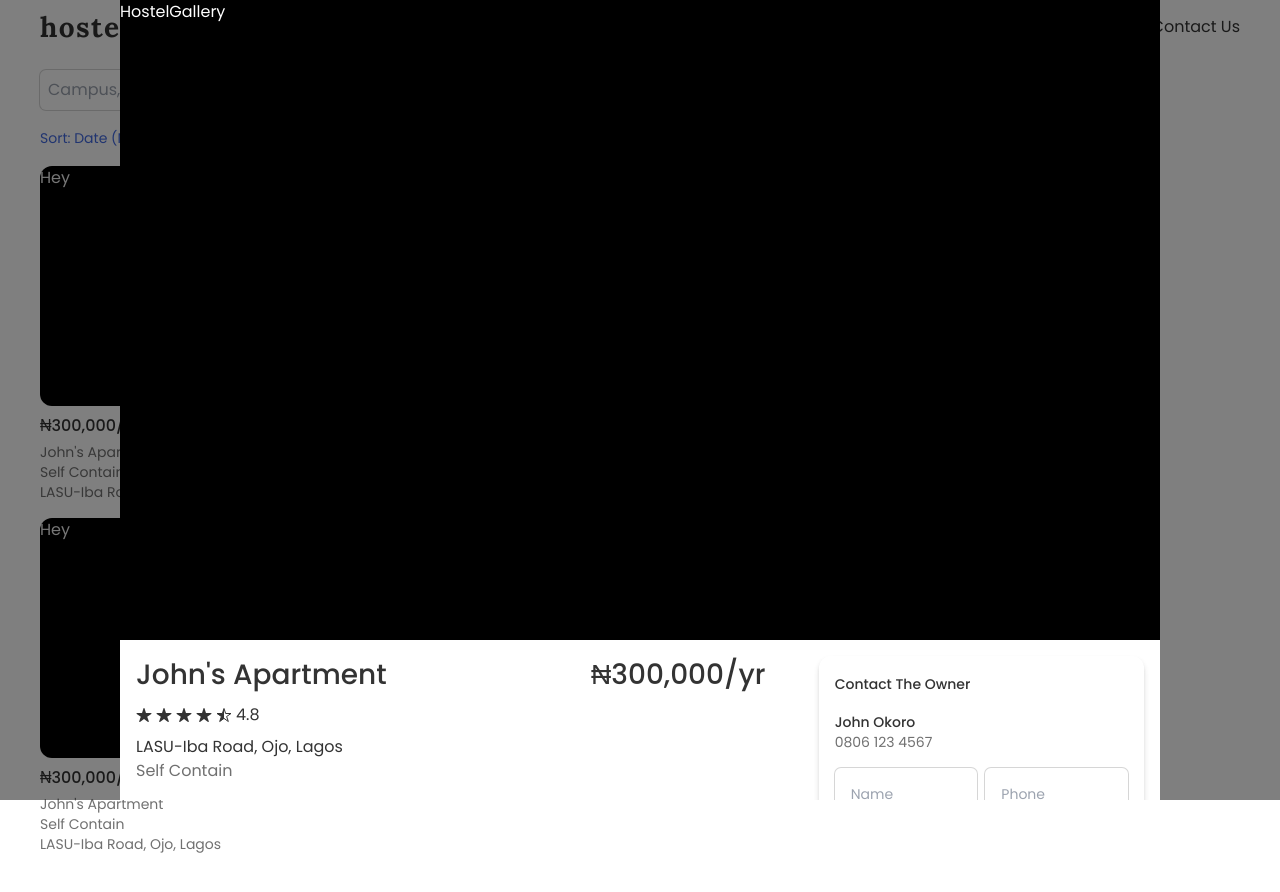
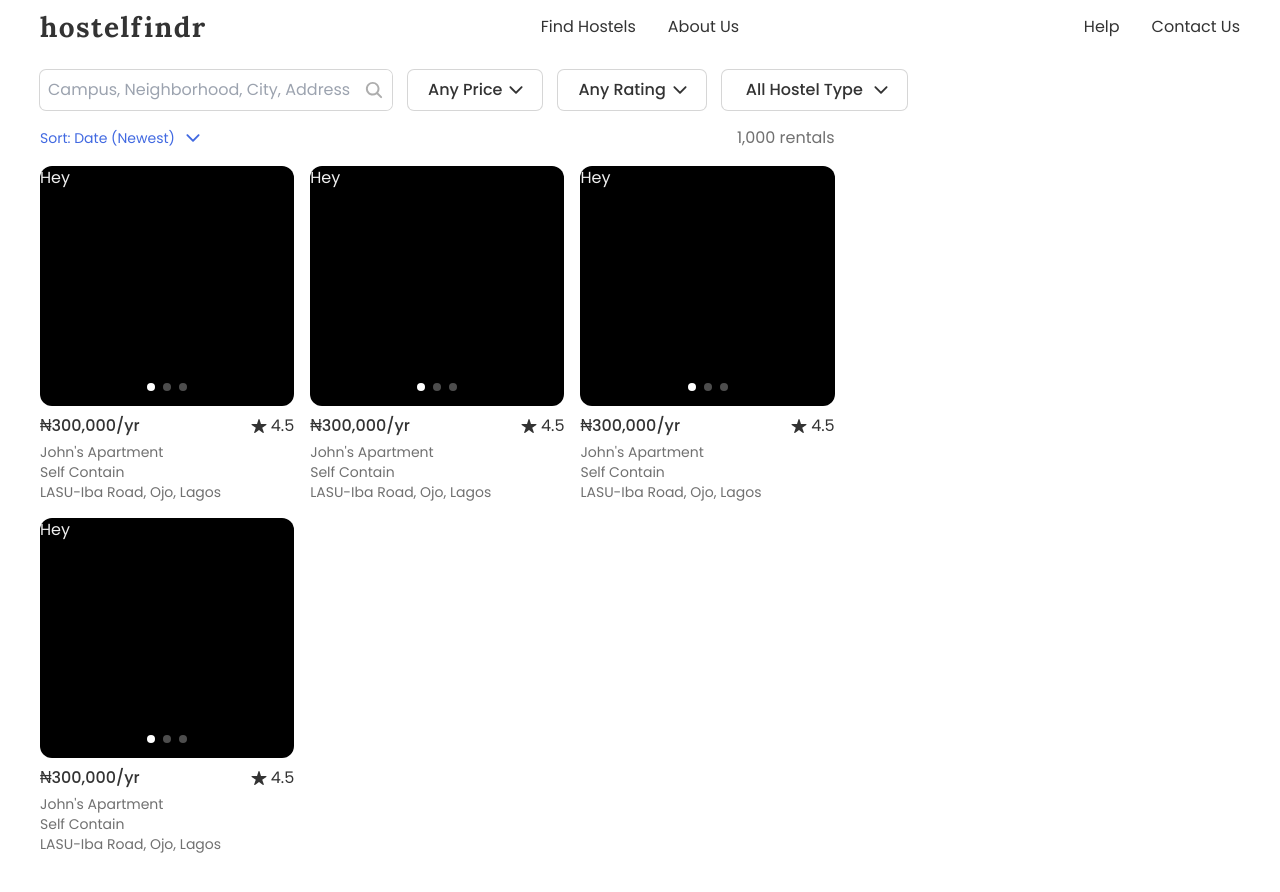
Before and after one commit to Joshardals/HostelFinder, a Next.js app: page /find-hostels in a window 1280 px wide. Shown: the top 892 px of the page. Built offline with nearby package versions, Linux system fonts and the light colour scheme.

Commit message:
improving the app

```diff
--- a/components/Find-Hostels/HostelDetails.tsx
+++ b/components/Find-Hostels/HostelDetails.tsx
@@ -2,10 +2,11 @@ import { useLockBodyScroll } from "@/lib/hooks";
 import { HostelDetailsToggle } from "@/lib/store";
 import { HostelGallery } from "./HostelGallery";
 import { HostelInfo } from "./HostelInfo";
+import { HostelDetailsHeader } from "./HostelDetailsHeader";
 
 export function HostelDetails() {
   const { open, setOpen } = HostelDetailsToggle();
-  useLockBodyScroll(open); // An hook to lock the body scroll
+  useLockBodyScroll(open); // An hook to lock the body scroll whenever open is true
 
   return (
     <div
@@ -14,11 +15,19 @@ export function HostelDetails() {
           ? "opacity-100 pointer-events-auto"
           : "opacity-0 pointer-events-none"
       }`}
+      onClick={() => setOpen(!open)}
     >
-      <div className="bg-white sm:w-[65rem] max-content h-full overflow-auto">
-        <HostelGallery />
+      <div
+        className=" w-full lg:max-w-[65rem] bg-white mx-auto h-full overflow-auto relative"
+        onClick={(e) => e.stopPropagation()}
+      >
+        <HostelDetailsHeader />
 
-        <HostelInfo />
+        <div className=" -mt-16">
+          <HostelGallery />
+
+          <HostelInfo />
+        </div>
       </div>
     </div>
   );
--- /dev/null
+++ b/components/Find-Hostels/HostelDetailsHeader.tsx
@@ -0,0 +1,17 @@
+import { HostelDetailsToggle } from "@/lib/store";
+import { HiMiniXMark } from "react-icons/hi2";
+
+export function HostelDetailsHeader() {
+  const { open, setOpen } = HostelDetailsToggle();
+  return (
+    // Todo: Change the Background to black/50
+    <header className="bg-charcoal/50 w-full sticky top-0 mx-auto p-4">
+      <div className="flex items-center justify-end">
+        <HiMiniXMark
+          className="text-white size-7 cursor-pointer"
+          onClick={() => setOpen(!open)}
+        />
+      </div>
+    </header>
+  );
+}
--- a/components/Find-Hostels/HostelGallery.tsx
+++ b/components/Find-Hostels/HostelGallery.tsx
@@ -1,4 +1,4 @@
 export function HostelGallery() {
   // h-40rem
-  return <div className=" bg-black text-white h-[40rem]">HostelGallery</div>;
+  return <div className=" bg-black text-white h-[44rem]">HostelGallery</div>;
 }
--- a/components/shared/HostelCard.tsx
+++ b/components/shared/HostelCard.tsx
@@ -1,10 +1,12 @@
 "use client";
 
+import { HostelDetailsToggle } from "@/lib/store";
+import { IoStar } from "react-icons/io5";
+import { Navigation, Pagination } from "swiper/modules";
 import { Swiper, SwiperSlide } from "swiper/react";
-import { Navigation, Pagination } from "swiper/modules";
-import { IoStar } from "react-icons/io5";
 
 export function HostelCard() {
+  const { open, setOpen } = HostelDetailsToggle();
   return (
     // <Link href="/find-hostels/12345" passHref legacyBehavior>
     //   <a className="space-y-2" target="_blank" rel="noopener noreferrer">
@@ -25,7 +27,7 @@ export function HostelCard() {
         ))}
       </Swiper>
 
-      <div className="space-y-1">
+      <div className="space-y-1 cursor-pointer" onClick={() => setOpen(!open)}>
         <div className="flex items-center justify-between">
           <p className="font-medium text-charcoal">₦300,000/yr</p>
           <div className="flex items-center space-x-1">
--- a/lib/store.ts
+++ b/lib/store.ts
@@ -8,7 +8,7 @@ export const SidebarToggle = create<SidebarState>((set) => ({
 }));
 
 export const HostelDetailsToggle = create<HostelDetailsState>((set) => ({
-  open: true,
+  open: null,
   setOpen: (open) => set(() => ({ open })),
 }));
 
```
